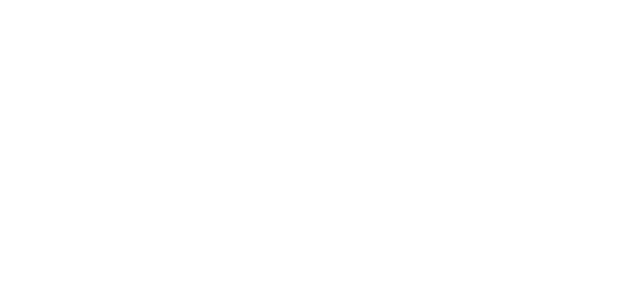
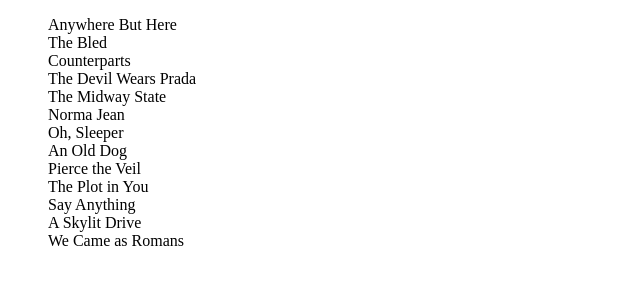
Before and after one commit to Havolt/js30, a plain HTML site: page 12.Sort Band Names/index.html in a window 1280 px wide. Shown: the whole page, without its empty margins (0-640 px from the left). Drawn offline with Linux system fonts and the light colour scheme.

Commit message:
added sorted list to html when complete

```diff
--- a/12.Sort Band Names/index.html
+++ b/12.Sort Band Names/index.html
@@ -9,7 +9,9 @@
 <body>
 
     <div id="app">
-
+        <div class="bandListCon">
+            <ul class="bandList"></ul>
+        </div>
     </div>
 
     <script src="scripts.js"></script>
--- a/12.Sort Band Names/scripts.js
+++ b/12.Sort Band Names/scripts.js
@@ -5,6 +5,8 @@ const bands = ['The Plot in You', 'The Devil Wears Prada', 'Pierce the Veil', 'N
 
 const bandsCopy = [];
 
+
+//sorts names and calls all other functions
 function sortNames(arr, arrCopy) {
     arr.map((el, ind) => {
         if(ind == 0 ) {
@@ -17,6 +19,7 @@ function sortNames(arr, arrCopy) {
     //console.log(bandsCopy);
 }
 
+//removes article from word and returns word
 function removeArticle(el) {
     const articles = ['the ', 'a ', 'an ']
     el = el.split('');
@@ -37,16 +40,14 @@ function removeArticle(el) {
 }
 
 
+//finds the correct location for element and places in in array
+function findAndPlaceEl(arr, el, realEl) {
 
-function findAndPlaceEl(arr, el, realEl) {
-   // console.log(arr, el)
    let breakOut = false;
     for(let i = 0; i < arr.length; i++) {
         //Gets array item without article
         let tmpArrEl = removeArticle(arr[i]);
-        //console.log(el);
         for(let j = 0; j < el.length; j++) {
-            //console.log(j)
             if(tmpArrEl[j]) {
                 const elLoc = getLowestCharCode(tmpArrEl[j], el[j]);
                 if(elLoc == -1) {
@@ -68,22 +69,30 @@ function findAndPlaceEl(arr, el, realEl) {
     }
 }
 
+//looks at the charcodes of both letters and returns -1 for lower 0 for equal and 1 for higher
 function getLowestCharCode(curr, newest) {
     //console.log(curr, newest)
     if(newest.toLowerCase().charCodeAt(0) < curr.toLowerCase().charCodeAt(0)) {
-        console.log('its lower')
         return -1;
     }
     else if(newest.toLowerCase().charCodeAt(0) == curr.toLowerCase().charCodeAt(0)) {
-        console.log('its the same')
         return 0;
     } else {
-        console.log('it\'s higher')
         return 1;
     }
-    // tmpArrEl.toLowerCase().charCodeAt(i)
 }
 
+//write names to html
+function writeNames(arr) {
+    arr.map((el) => {
+        const newEl = document.createElement('div');
+        newEl.innerHTML = el;
+        document.querySelector('.bandList').appendChild(newEl);
+    })
+}
+
+//master function called on startup
 (function initApp() {
     sortNames(bands, bandsCopy);
+    writeNames(bandsCopy);
 })();
```
